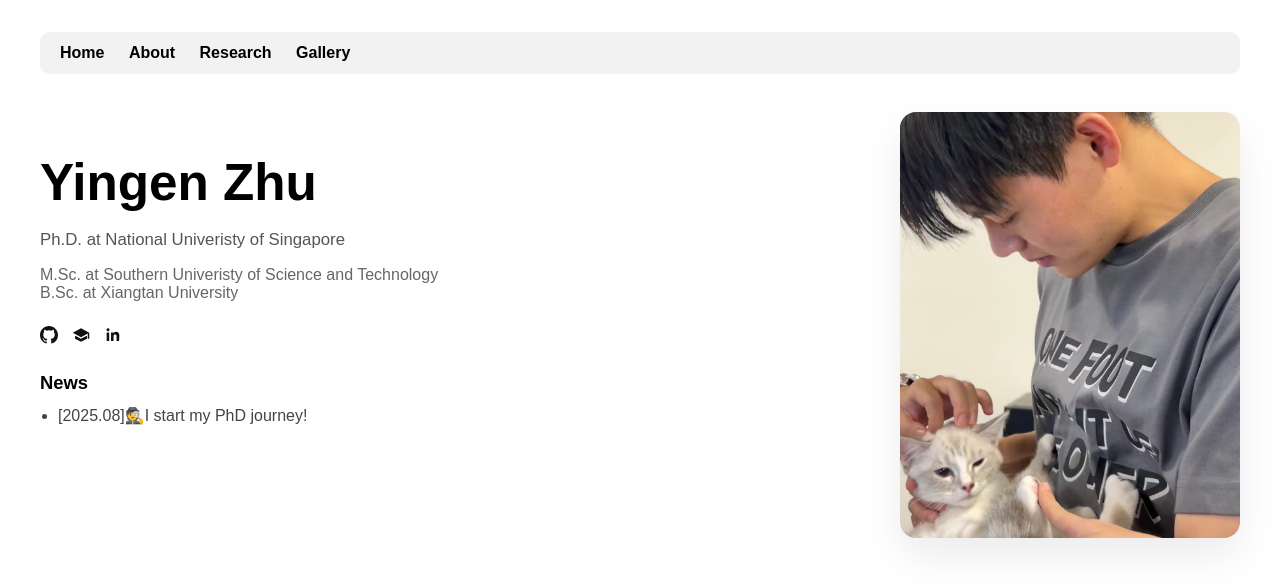
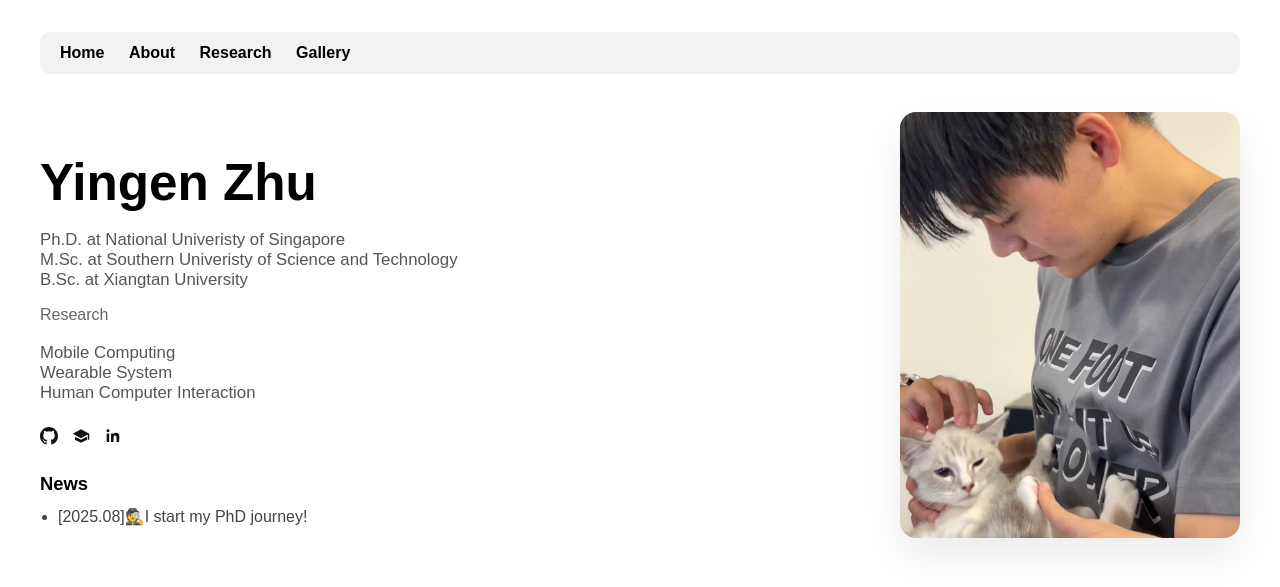
Before and after one commit to yingen-zhu/yingen-zhu.github.io, a Jekyll site: the page built from index.md, in a window 1280 px wide. Shown: the top 587 px of the page. Built offline with Jekyll 4.4.1, drawn with Linux system fonts in a browser that asks for light colours.

Commit message:
Update index.md

```diff
--- a/index.md
+++ b/index.md
@@ -104,8 +104,9 @@ title: Home
 <div class="profile-grid">
   <div class="profile-intro">
     <p class="profile-title">Yingen Zhu</p>
-    <p class="profile-subtitle">Ph.D. at National Univeristy of Singapore</p>
-    <p class="profile-line">M.Sc. at Southern Univeristy of Science and Technology<br>B.Sc. at Xiangtan University</p>
+    <p class="profile-subtitle">Ph.D. at National Univeristy of Singapore<br>M.Sc. at Southern Univeristy of Science and Technology<br>B.Sc. at Xiangtan University</p>
+    <p class="profile-line">Research</p>
+    <p class="profile-subtitle">Mobile Computing<br>Wearable System<br>Human Computer Interaction</p>
 
     <div class="profile-panel">
       <div class="profile-links">
```
